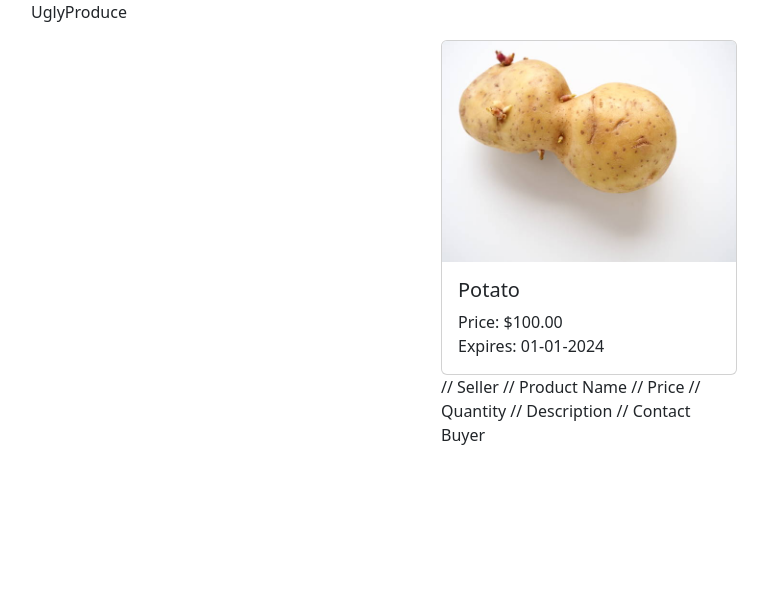
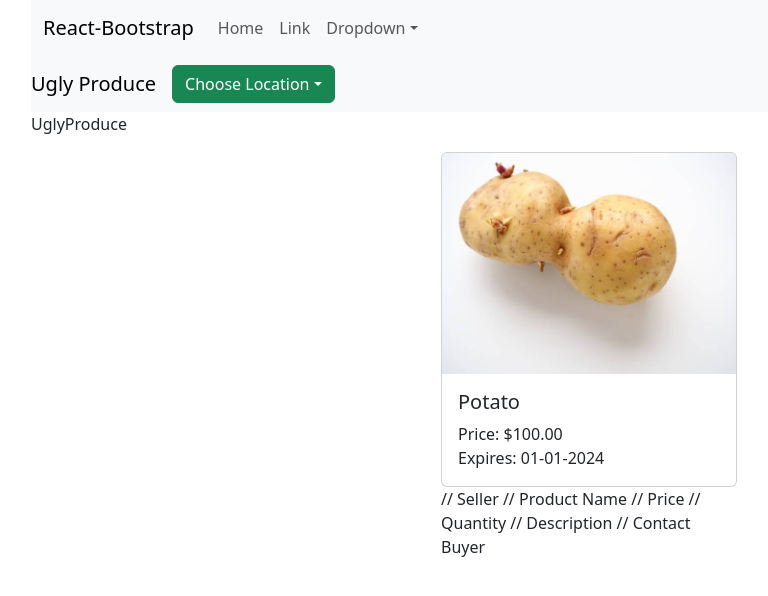
Before and after one commit to edvinkeskin/plantProject, a React (Create React App) app in the folder my-app/: page / in a window 1280 px wide. Shown: the top 596 px of the page, without its empty margins (51-819 px from the left). Built offline with nearby package versions, Linux system fonts and the light colour scheme.

Commit message:
header changes

```diff
--- a/my-app/package.json
+++ b/my-app/package.json
@@ -6,8 +6,12 @@
     "@testing-library/jest-dom": "^5.17.0",
     "@testing-library/react": "^13.4.0",
     "@testing-library/user-event": "^13.5.0",
+    "bootstrap": "^5.3.2",
     "react": "^18.2.0",
+    "react-bootstrap": "^2.10.0",
     "react-dom": "^18.2.0",
+    "react-router": "^6.21.3",
+    "react-router-dom": "^6.21.3",
     "react-scripts": "5.0.1",
     "web-vitals": "^2.1.4"
   },
--- /dev/null
+++ b/my-app/src/components/Header.jsx
@@ -0,0 +1,37 @@
+import React, { useState, useEffect } from 'react';
+import { Navbar, Dropdown } from 'react-bootstrap';
+
+const Header = () => {
+    const [locations, setLocations] = useState([]);
+    const [selectedLocation, setSelectedLocation] = useState('Choose Location');
+
+    // useEffect(() => {
+    //     // Replace with your actual API call
+    //     fetch('https://your-api-url.com/locations')
+    //         .then(response => response.json())
+    //         .then(data => setLocations(data));
+    // }, []);
+
+    return (
+        <Navbar bg="light" expand="lg">
+            <Navbar.Brand href="#home">Ugly Produce</Navbar.Brand>
+            <Navbar.Toggle aria-controls="basic-navbar-nav" />
+            <Navbar.Collapse id="basic-navbar-nav">
+                <Dropdown>
+                    <Dropdown.Toggle variant="success" id="dropdown-basic">
+                        {selectedLocation}
+                    </Dropdown.Toggle>
+
+                    <Dropdown.Menu>
+
+                        {locations.map((location, index) => (
+                            <Dropdown.Item key={index} onClick={() => setSelectedLocation(location)}>Victoria</Dropdown.Item>
+                        ))}
+                    </Dropdown.Menu>
+                </Dropdown>
+            </Navbar.Collapse>
+        </Navbar>
+    );
+};
+
+export default Header;
--- /dev/null
+++ b/my-app/src/components/NewHeader.jsx
@@ -0,0 +1,34 @@
+import Container from 'react-bootstrap/Container';
+import Nav from 'react-bootstrap/Nav';
+import Navbar from 'react-bootstrap/Navbar';
+import NavDropdown from 'react-bootstrap/NavDropdown';
+
+function NewHeader() {
+  return (
+    <Navbar expand="lg" className="bg-body-tertiary">
+      <Container>
+        <Navbar.Brand href="#home">React-Bootstrap</Navbar.Brand>
+        <Navbar.Toggle aria-controls="basic-navbar-nav" />
+        <Navbar.Collapse id="basic-navbar-nav">
+          <Nav className="me-auto">
+            <Nav.Link href="#home">Home</Nav.Link>
+            <Nav.Link href="#link">Link</Nav.Link>
+            <NavDropdown title="Dropdown" id="basic-nav-dropdown">
+              <NavDropdown.Item href="#action/3.1">Action</NavDropdown.Item>
+              <NavDropdown.Item href="#action/3.2">
+                Another action
+              </NavDropdown.Item>
+              <NavDropdown.Item href="#action/3.3">Something</NavDropdown.Item>
+              <NavDropdown.Divider />
+              <NavDropdown.Item href="#action/3.4">
+                Separated link
+              </NavDropdown.Item>
+            </NavDropdown>
+          </Nav>
+        </Navbar.Collapse>
+      </Container>
+    </Navbar>
+  );
+}
+
+export default NewHeader;
--- a/my-app/src/pages/HomePage.jsx
+++ b/my-app/src/pages/HomePage.jsx
@@ -1,9 +1,13 @@
 import {Container} from "react-bootstrap";
 import Produce from "../components/Produce";
+import Header from "../components/Header";
+import NewHeader from "../components/NewHeader";
 
 const HomePage = () => {
     return (
         <Container>
+            <NewHeader/>
+            <Header/>
             <p>UglyProduce</p>
             <Produce/>
         </Container>
```
Also changed, not shown: 1 other file (tests, documents, lock files or other folders).
